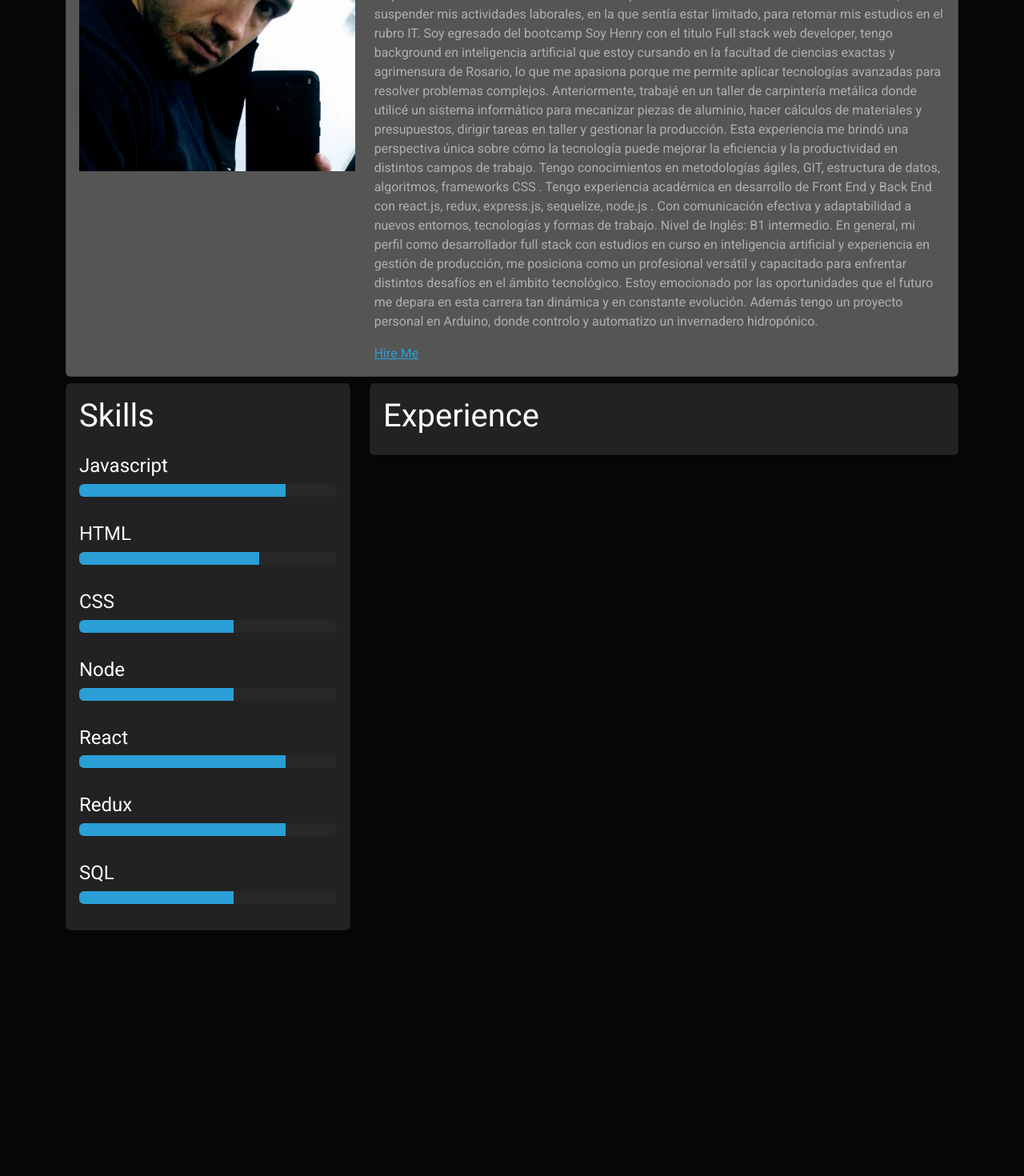
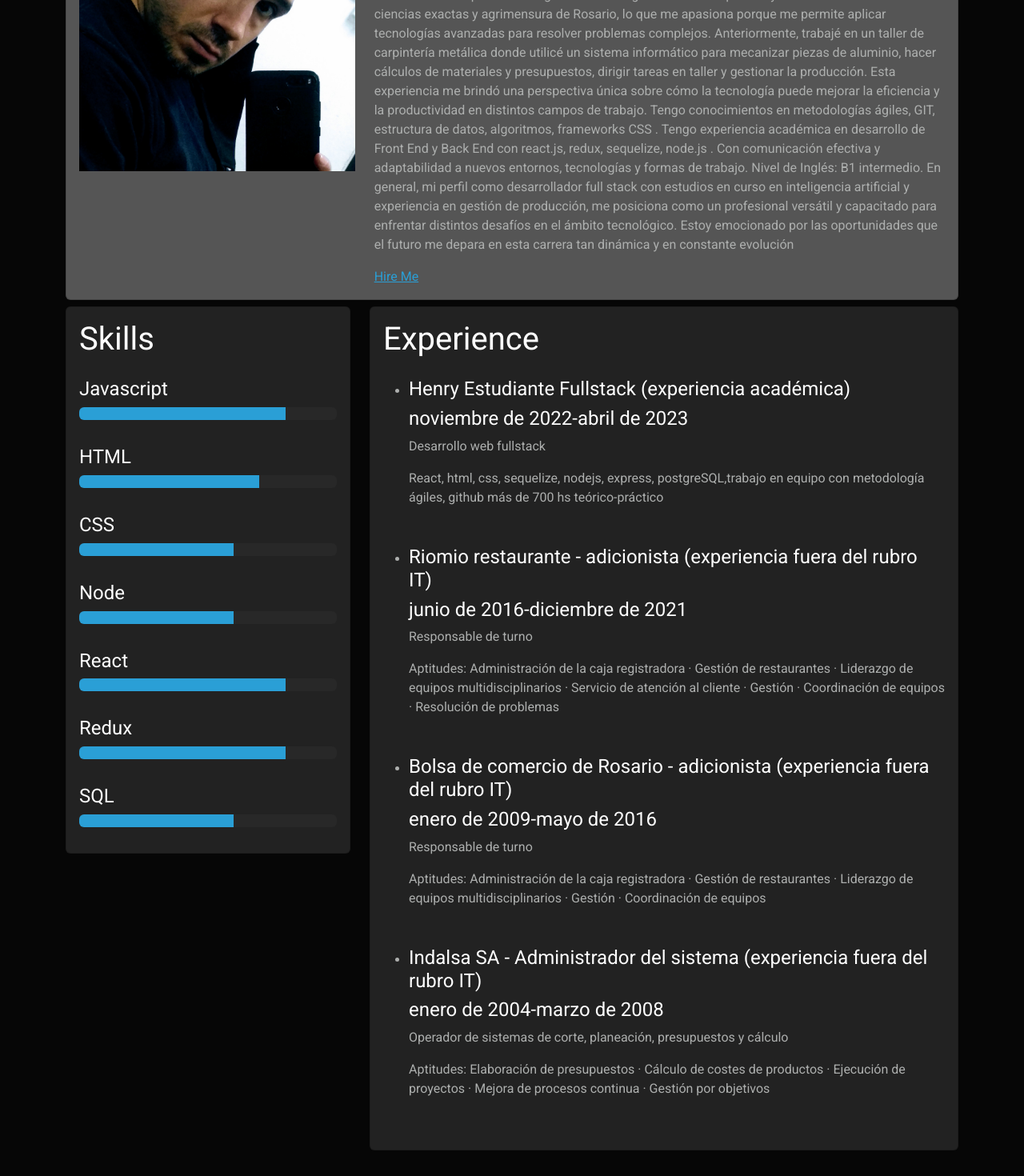
Before and after one commit to L34ndro0/Portfolio, a Next.js app: page / in a window 1280 px wide. Shown: the part 273-1743 px from the top of the page at 80% size. Before the commit the page ends 1468 px from the top, so only its background shows below. Built offline with nearby package versions, Linux system fonts and the light colour scheme.

Commit message:
component experiences done

```diff
--- a/pages/index.js
+++ b/pages/index.js
@@ -1,5 +1,5 @@
 import Layout from "../componets/Layout"
-import { skills, about, name, title } from "../profile"
+import { skills, about, name, title, experiences } from "../profile"
 
 const Index = () => (
     <Layout>
@@ -28,13 +28,11 @@ const Index = () => (
                     <div className="card-body">
                         <h3>Skills</h3>
                         {
-                            skills.map(({skill,percentage},index) => (
+                            skills.map(({ skill, percentage }, index) => (
                                 <div className="py-3" key={index}>
                                     <h5>{skill}</h5>
                                     <div className="progress">
-                                        <div className="progress-bar" role="progressbar" style={{width: `${percentage}%`}}>
-
-                                        </div>
+                                        <div className="progress-bar" role="progressbar" style={{ width: `${percentage}%` }}/>
                                     </div>
                                 </div>
                             ))
@@ -47,6 +45,19 @@ const Index = () => (
                 <div className="card bg-light">
                     <div className="card-body">
                         <h3>Experience</h3>
+                        <ul>
+                        {
+                            experiences.map(({ title, charge, description, from, to }, index) => (
+                                <li className="py-3" key={index}>
+                                    <h5>{title}</h5>
+                                    <h5>{from}-{to}</h5>
+                                    <p>{charge}</p>
+                                    <p>{description}</p>
+                                </li>
+                            ))
+                        }
+                        </ul>
+
                     </div>
                 </div>
             </div>
--- a/profile.js
+++ b/profile.js
@@ -28,36 +28,52 @@ export const skills = [
         percentage: 60
     },
 ]
-export const about = <p>Mi primer contacto en el sector IT fue cursar por dos años la carrera
-de analista de sistemas, Decidí suspender mis actividades laborales,
-en la que sentía estar limitado, para retomar mis estudios en el rubro
-IT.
-Soy egresado del bootcamp Soy Henry con el titulo Full stack web
-developer, tengo background en inteligencia artificial que estoy
-cursando en la facultad de ciencias exactas y agrimensura de
-Rosario, lo que me apasiona porque me permite aplicar tecnologías
+export const about = <p>Full Stack Developer con background en inteligencia artificial que estoy cursando en la facultad de
+ciencias exactas y agrimensura de Rosario, lo que me apasiona porque me permite aplicar tecnologías
 avanzadas para resolver problemas complejos.
-Anteriormente, trabajé en un taller de carpintería metálica donde
-utilicé un sistema informático para mecanizar piezas de aluminio,
-hacer cálculos de materiales y presupuestos, dirigir tareas en taller y
+Anteriormente, trabajé en un taller de carpintería metálica donde utilicé un sistema informático para
+mecanizar piezas de aluminio, hacer cálculos de materiales y presupuestos, dirigir tareas en taller y
 gestionar la producción.
-Esta experiencia me brindó una perspectiva única sobre cómo la
-tecnología puede mejorar la eficiencia y la productividad en distintos
-campos de trabajo.
-Tengo conocimientos en metodologías ágiles, GIT, estructura
-de datos, algoritmos, frameworks CSS . Tengo experiencia
-académica en desarrollo de Front End y Back End con react.js,
-redux, express.js, sequelize, node.js . Con comunicación efectiva y
-adaptabilidad a nuevos entornos, tecnologías y formas de trabajo.
+Esta experiencia me brindó una perspectiva única sobre cómo la tecnología puede mejorar la eficiencia y
+la productividad en distintos campos de trabajo.
+Tengo conocimientos en metodologías ágiles, GIT, estructura de datos, algoritmos, frameworks CSS .
+Tengo experiencia académica en desarrollo de Front End y Back End con react.js, redux, sequelize,
+node.js . Con comunicación efectiva y adaptabilidad a nuevos entornos, tecnologías y formas de trabajo.
 Nivel de Inglés: B1 intermedio.
-En general, mi perfil como desarrollador full stack con estudios
-en curso en inteligencia artificial y experiencia en gestión de
-producción, me posiciona como un profesional versátil y capacitado
-para enfrentar distintos desafíos en el ámbito tecnológico. Estoy
-emocionado por las oportunidades que el futuro me depara en esta
-carrera tan dinámica y en constante evolución.
-Además tengo un proyecto personal en Arduino, donde controlo y
-automatizo un invernadero hidropónico.
+En general, mi perfil como desarrollador full stack con estudios en curso en inteligencia artificial y
+experiencia en gestión de producción, me posiciona como un profesional versátil y capacitado para
+enfrentar distintos desafíos en el ámbito tecnológico. Estoy emocionado por las oportunidades que el
+futuro me depara en esta carrera tan dinámica y en constante evolución
 </p>
 export const name = 'Leandro Carrizo'
 export const title = 'Full stack web developer'
+export const experiences = [
+    {
+        title: 'Henry Estudiante Fullstack (experiencia académica)',
+        charge: "Desarrollo web fullstack",
+        description: "React, html, css, sequelize, nodejs, express, postgreSQL,trabajo en equipo con metodología ágiles, github más de 700 hs teórico-práctico",
+        from: 'noviembre de 2022',
+        to: 'abril de 2023',
+    },
+    {
+        title: 'Riomio restaurante - adicionista (experiencia fuera del rubro IT)',
+        charge: "Responsable de turno",
+        description: "Aptitudes: Administración de la caja registradora · Gestión de restaurantes · Liderazgo de equipos multidisciplinarios · Servicio de atención al cliente · Gestión · Coordinación de equipos · Resolución de problemas",
+        from: 'junio de 2016',
+        to: 'diciembre de 2021',
+    },
+    {
+        title: 'Bolsa de comercio de Rosario - adicionista (experiencia fuera del rubro IT)',
+        charge: "Responsable de turno",
+        description: "Aptitudes: Administración de la caja registradora · Gestión de restaurantes · Liderazgo de equipos multidisciplinarios · Gestión · Coordinación de equipos",
+        from: 'enero de 2009',
+        to: 'mayo de 2016',
+    },
+    {
+        title: 'Indalsa SA - Administrador del sistema (experiencia fuera del rubro IT)',
+        charge: "Operador de sistemas de corte, planeación, presupuestos y cálculo",
+        description: "Aptitudes: Elaboración de presupuestos · Cálculo de costes de productos · Ejecución de proyectos · Mejora de procesos continua · Gestión por objetivos",
+        from: 'enero de 2004',
+        to: 'marzo de 2008',
+    },
+]
```
Also changed, not shown: 1 other file (tests, documents, lock files or other folders).
